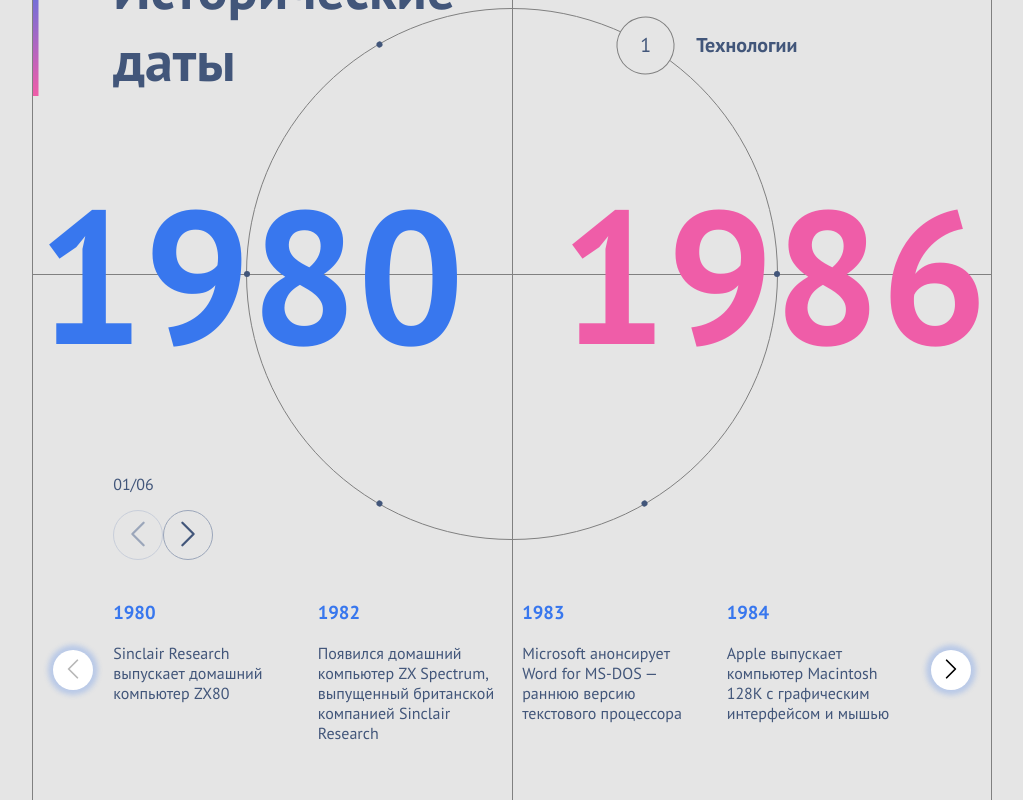
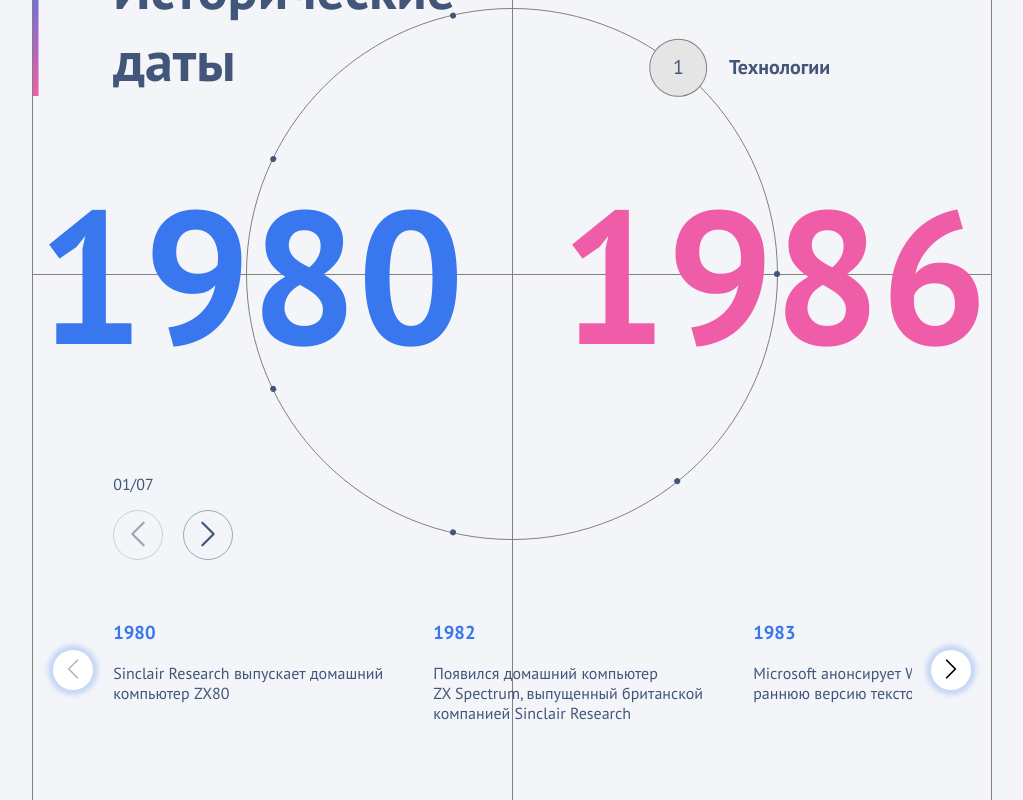
Before and after one commit to Ekvisa/HistoricalEvents, a React app: page / in a window 1280 px wide. Shown: the whole page, without its empty margins (181-1204 px from the left). Built offline with nearby package versions, Linux system fonts and the light colour scheme.

Commit message:
small corrections

```diff
--- a/package.json
+++ b/package.json
@@ -24,6 +24,8 @@
     "css-loader": "^7.1.3",
     "gh-pages": "^6.3.0",
     "html-webpack-plugin": "^5.6.6",
+    "sass": "^1.97.3",
+    "sass-loader": "^16.0.7",
     "style-loader": "^4.0.0",
     "ts-loader": "^9.5.4",
     "typescript": "^5.9.3",
--- a/src/components/App/App.css
+++ b/src/components/App/App.css
@@ -12,7 +12,7 @@
 
 body {
   margin: 0;
-  background-color: #e5e5e5;
+  background-color: #f4f5f9;
   font-family: "PT Sans", Arial, Helvetica, sans-serif;
   color: #42567a;
 }
@@ -23,6 +23,27 @@ body {
   justify-content: space-between;
   min-height: 100vh;
   position: relative;
+}
+.App .segmentsNavigation {
+  position: absolute;
+  bottom: 20px;
+  left: 20px;
+}
+.App .segmentsNavigation .switchSegment {
+  display: flex;
+  gap: 10px;
+}
+.App .segmentsNavigation .switchSegment .roundButton {
+  color: #42567a;
+  border-color: #9ba6ba;
+  width: 25px;
+  height: 25px;
+  background: transparent no-repeat center;
+}
+.App .segmentsNavigation .switchSegment .roundButton:disabled {
+  color: #9ba6ba;
+  border-color: #c8ceda;
+  cursor: unset;
 }
 @media (min-width: 1024px) {
   .App {
@@ -36,29 +57,17 @@ body {
     background-size: 1px 100%;
     justify-content: end;
   }
-}
-.App .segmentsNavigation {
-  position: absolute;
-  bottom: 20px;
-  left: 20px;
-}
-@media (min-width: 1024px) {
   .App .segmentsNavigation {
     bottom: 30%;
     left: 8.3333333333%;
   }
-}
-.App .segmentsNavigation .switchSegment {
-  color: #42567a;
-  border-color: #9ba6ba;
-  width: 50px;
-  height: 50px;
-  background: transparent no-repeat center;
-}
-.App .segmentsNavigation .switchSegment:disabled {
-  color: #9ba6ba;
-  border-color: #c8ceda;
-  cursor: unset;
+  .App .segmentsNavigation .switchSegment {
+    gap: 20px;
+  }
+  .App .segmentsNavigation .switchSegment .roundButton {
+    width: 50px;
+    height: 50px;
+  }
 }
 
 @media (min-width: 1024px) {
@@ -79,19 +88,18 @@ body {
 
 .pagination {
   display: flex;
-  gap: 1%;
-  justify-content: center;
-  margin-bottom: 60px;
+  width: 30%;
+  justify-content: space-between;
+  margin: 0 auto 55px;
 }
 .pagination .dot {
-  width: 30px;
-  height: 30px;
-  padding: 10px;
+  width: 3px;
+  height: 3px;
+  padding: 5px;
   border-radius: 50%;
   cursor: pointer;
   border: none;
   background-color: lightgray;
-  background-clip: content-box;
 }
 .pagination .active {
   background-color: #42567a;
@@ -107,7 +115,7 @@ h1 {
 }
 @media (min-width: 1024px) {
   h1 {
-    background: linear-gradient(90deg, transparent 5px, #e5e5e5 6px), linear-gradient(0, #ef5da8, #3877ee);
+    background: linear-gradient(90deg, transparent 5px, #f4f5f9 6px), linear-gradient(0, #ef5da8, #3877ee);
     font-size: 56px;
     padding: 0 8.3333333333%;
     position: absolute;
--- a/src/components/App/App.scss
+++ b/src/components/App/App.scss
@@ -1,4 +1,8 @@
+@import "../colors";
 @import url("https://fonts.googleapis.com/css2?family=PT+Sans:ital,wght@0,400;0,700;1,400;1,700&display=swap");
+
+$mainContentColor: #42567a;
+$bgColor: #f4f5f9;
 
 .roundButton {
   border-radius: 50%;
@@ -11,13 +15,11 @@
   }
 }
 
-$buttonColor: #42567a;
-
 body {
   margin: 0;
-  background-color: #e5e5e5;
+  background-color: $bgColor;
   font-family: "PT Sans", Arial, Helvetica, sans-serif;
-  color: #42567a;
+  color: $mainContentColor;
 }
 
 .App {
@@ -26,37 +28,47 @@ body {
   justify-content: space-between;
   min-height: 100vh;
   position: relative;
+
+  .segmentsNavigation {
+    position: absolute;
+    bottom: 20px;
+    left: 20px;
+    .switchSegment {
+      display: flex;
+      gap: 10px;
+      .roundButton {
+        color: $mainContentColor;
+        border-color: #9ba6ba;
+        width: 25px;
+        height: 25px;
+        background: transparent no-repeat center;
+        &:disabled {
+          color: #9ba6ba;
+          border-color: #c8ceda;
+          cursor: unset;
+        }
+      }
+    }
+  }
   @media (min-width: 1024px) {
     margin: 0 calc(100% / 12) 0 calc(100% / 6);
     border-left: 1px solid gray;
     border-right: 1px solid gray;
     min-height: 100vh;
-
     background-image: linear-gradient(90deg, gray 1px, transparent 2px);
     background-position: center;
     background-repeat: no-repeat;
     background-size: 1px 100%;
-
     justify-content: end;
-  }
-  .segmentsNavigation {
-    position: absolute;
-    bottom: 20px;
-    left: 20px;
-    @media (min-width: 1024px) {
+    .segmentsNavigation {
       bottom: 30%;
       left: 8.3333333333%;
-    }
-    .switchSegment {
-      color: #42567a;
-      border-color: #9ba6ba;
-      width: 50px;
-      height: 50px;
-      background: transparent no-repeat center;
-      &:disabled {
-        color: #9ba6ba;
-        border-color: #c8ceda;
-        cursor: unset;
+      .switchSegment {
+        gap: 20px;
+        .roundButton {
+          width: 50px;
+          height: 50px;
+        }
       }
     }
   }
@@ -78,23 +90,21 @@ body {
 
 .pagination {
   display: flex;
-  gap: 1%;
-  justify-content: center;
-  margin-bottom: 60px;
+  width: 30%;
+  justify-content: space-between;
+  margin: 0 auto 55px;
   .dot {
-    width: 30px;
-    height: 30px;
-    padding: 10px;
+    width: 3px;
+    height: 3px;
+    padding: 5px;
     border-radius: 50%;
     cursor: pointer;
     border: none;
     background-color: lightgray;
-    background-clip: content-box;
   }
   .active {
-    background-color: #42567a;
+    background-color: $mainContentColor;
   }
-
   @media (min-width: 1024px) {
     display: none;
   }
@@ -102,10 +112,9 @@ body {
 
 h1 {
   margin: 0;
-
   @media (min-width: 1024px) {
     background:
-      linear-gradient(90deg, transparent 5px, #e5e5e5 6px),
+      linear-gradient(90deg, transparent 5px, $bgColor 6px),
       linear-gradient(0, #ef5da8, #3877ee);
     font-size: 56px;
     padding: 0 calc(100% / 12);
@@ -114,9 +123,7 @@ h1 {
     top: -1em;
     z-index: -1;
   }
-
   @media (max-width: 1023px) {
     padding: 3em 0;
-    // font-size: 20px;
   }
 }
--- a/src/components/App/App.tsx
+++ b/src/components/App/App.tsx
@@ -65,9 +65,10 @@ function App() {
         <p className="segmentNumber">
           {pad2(activeSegment.id + 1)}/{pad2(TOTAL_SEGMENTS)}
         </p>
+        <div className="switchSegment">
           <button
             id="back"
-          className="switchSegment roundButton"
+            className="roundButton"
             onClick={decreaseSegment}
             disabled={activeSegment.id === 0}
           >
@@ -75,12 +76,13 @@ function App() {
           </button>
           <button
             id="forth"
-          className="switchSegment roundButton"
+            className="roundButton"
             onClick={increaseSegment}
             disabled={activeSegment.id === TOTAL_SEGMENTS - 1}
           >
             <ArrowRight />
           </button>
+        </div>
       </div>
     );
   }
--- a/src/components/Events/Events.css
+++ b/src/components/Events/Events.css
@@ -12,6 +12,9 @@
 @media (min-width: 1024px) {
   .eventsSlider {
     align-items: center;
+  }
+  .eventsSlider .swiper-slide {
+    width: 300px;
   }
 }
 
@@ -46,6 +49,7 @@
   }
   .eventsSlider .swiper-slide {
     margin-left: 20px;
+    width: 200px;
   }
   .eventsSlider .swiper-slide:not(:first-child) {
     opacity: 0.5;
--- a/src/components/Events/Events.scss
+++ b/src/components/Events/Events.scss
@@ -11,6 +11,9 @@
 
   @media (min-width: 1024px) {
     align-items: center;
+    .swiper-slide {
+      width: 300px;
+    }
   }
 }
 
@@ -45,6 +48,7 @@
     }
     .swiper-slide {
       margin-left: 20px;
+      width: 200px;
       &:not(:first-child) {
         opacity: 0.5;
       }
--- a/src/components/Events/Events.tsx
+++ b/src/components/Events/Events.tsx
@@ -31,9 +31,6 @@ type eventsProps = {
 
 function Events({ start, end, label }: eventsProps) {
   const eventsForSegment = getEventsForSegment(start, end, label);
-  if (eventsForSegment.length === 0) {
-    return <p>Нет событий</p>;
-  }
   return (
     <div>
       <div className="eventsSlider">
@@ -47,7 +44,7 @@ function Events({ start, end, label }: eventsProps) {
             nextEl: "#nextEvent",
           }}
           spaceBetween={20}
-          slidesPerView={4}
+          slidesPerView="auto"
         >
           {eventsForSegment.map((e) => (
             <SwiperSlide>
--- /dev/null
+++ b/src/components/_colors.scss
@@ -0,0 +1,2 @@
+$mainContentColor: #42567a;
+$bgColor: #f4f5f9;
--- a/src/data/segments.ts
+++ b/src/data/segments.ts
@@ -7,4 +7,5 @@ export const segments: Segment[] = [
   { id: 3, start: 1999, end: 2004, label: "Культура" },
   { id: 4, start: 2006, end: 2014, label: "Спорт" },
   { id: 5, start: 2015, end: 2022, label: "Наука" },
+  { id: 6, start: 2020, end: 2026, label: "Музыка" },
 ];
```
Also changed, not shown: src/components/Circle/Circle.scss (+1 -11 lines), 1 other file (tests, documents, lock files or other folders). Lines whose indentation alone changed are shown as unchanged.
